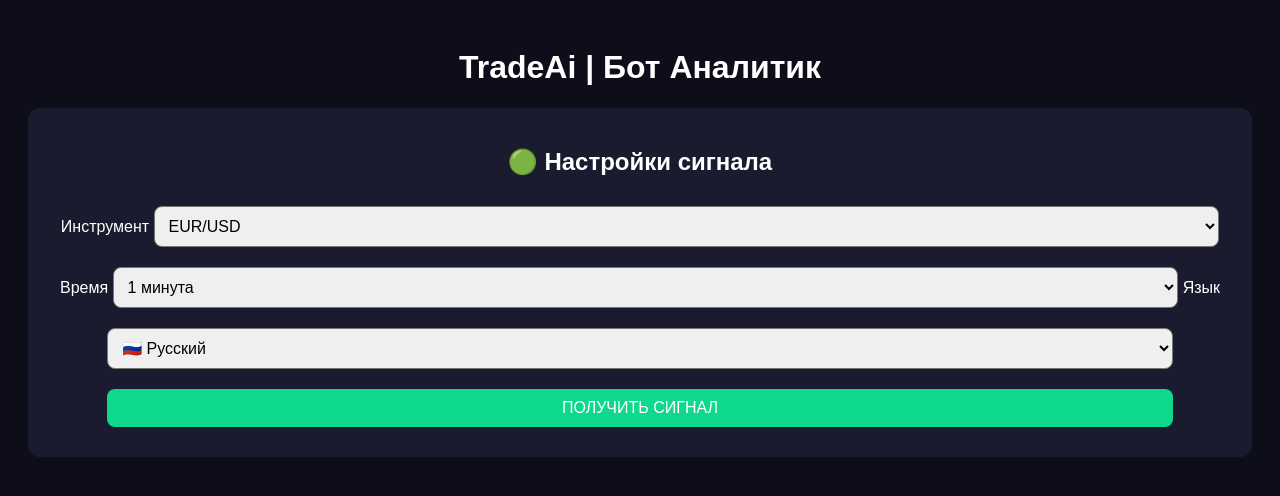
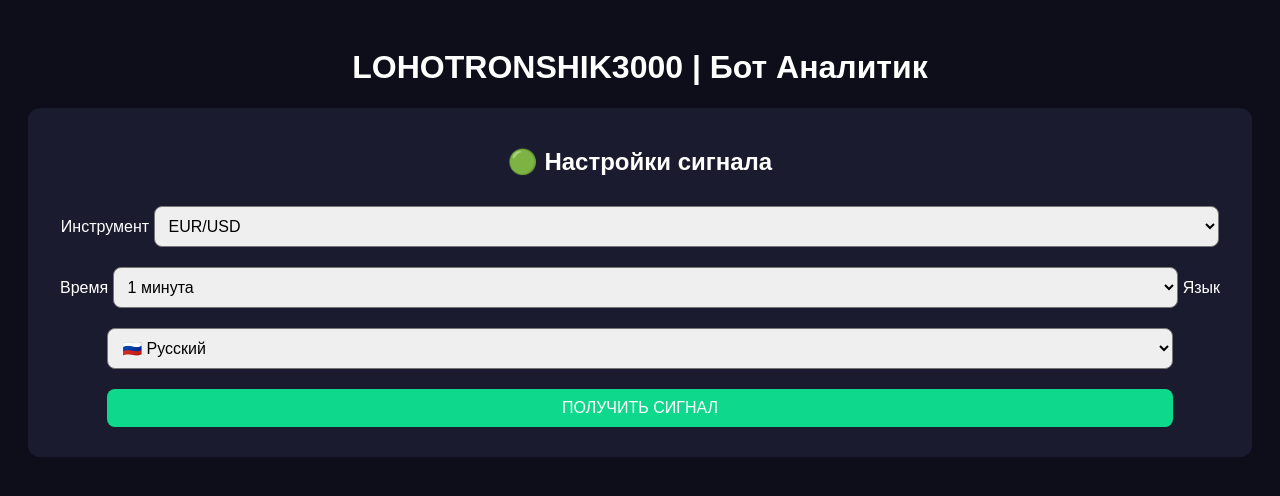
Before and after one commit to kingnuhn/BotMiniApp, a plain HTML site: page index.html in a window 1280 px wide. Drawn offline with Linux system fonts and the light colour scheme; a script that the page names is missing.

Commit message:
Изменение текста2

```diff
--- a/index.html
+++ b/index.html
@@ -7,7 +7,7 @@
   <script src="https://telegram.org/js/telegram-web-app.js"></script>
 </head>
 <body>
-  <h1>TradeAi | Бот Аналитик</h1>
+  <h1>LOHOTRONSHIK3000 | Бот Аналитик</h1>
 
   <div class="card">
     <h2>🟢 Настройки сигнала</h2>
```
